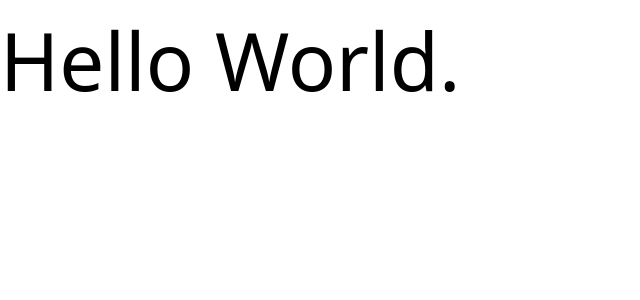
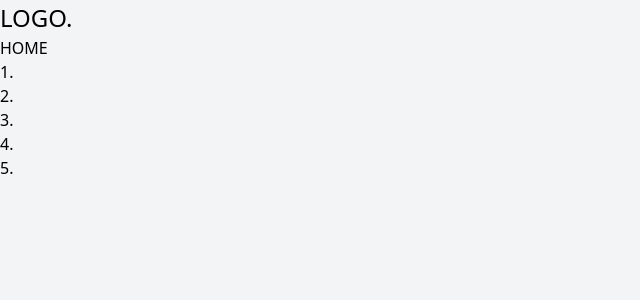
Before and after one commit to masterak-902/hsweb-portfolio-1, a Next.js app: page / in a window 1280 px wide. Shown: the top 300 px of the page, without its empty margins (0-640 px from the left). Built offline with nearby package versions, Linux system fonts and the light colour scheme.

Commit message:
Update global styles to include body margin and padding Add SideMenu component and update layout to include it Update SideMenu styles for logo and list items

```diff
--- a/app/globals.css
+++ b/app/globals.css
@@ -1,3 +1,8 @@
 @tailwind base;
 @tailwind components;
 @tailwind utilities;
+
+.body {
+    margin: 0;
+    padding: 0;
+}
--- a/app/layout.tsx
+++ b/app/layout.tsx
@@ -14,7 +14,7 @@ export default function RootLayout({
 }>) {
   return (
     <html lang="ja">
-      <body>
+      <body className="flex flex-col bg-gray-100 text-customGray min-h-screen">
         <SideMenu />
         {children}
       </body>
--- a/components/SideMenu/index.module.css
+++ b/components/SideMenu/index.module.css
@@ -1,3 +1,7 @@
-.test {
-    font-size: 5rem;
+.listLogo {
+    font-size: 1.5rem;
 }
+
+.listStyle {
+
+}
--- a/components/SideMenu/index.tsx
+++ b/components/SideMenu/index.tsx
@@ -3,7 +3,15 @@ import styles from './index.module.css';
 export default function SideMenu() {
     return (
         <>
-            <p className={styles.test}>Hello World.</p>
+            <p className={styles.listLogo}>LOGO.</p>
+            <ul>
+                <li className={styles.listStyle}>HOME</li>
+                <li className={styles.listStyle}>1.</li>
+                <li className={styles.listStyle}>2.</li>
+                <li className={styles.listStyle}>3.</li>
+                <li className={styles.listStyle}>4.</li>
+                <li className={styles.listStyle}>5.</li>
+            </ul>
         </>
     );
 };
```
